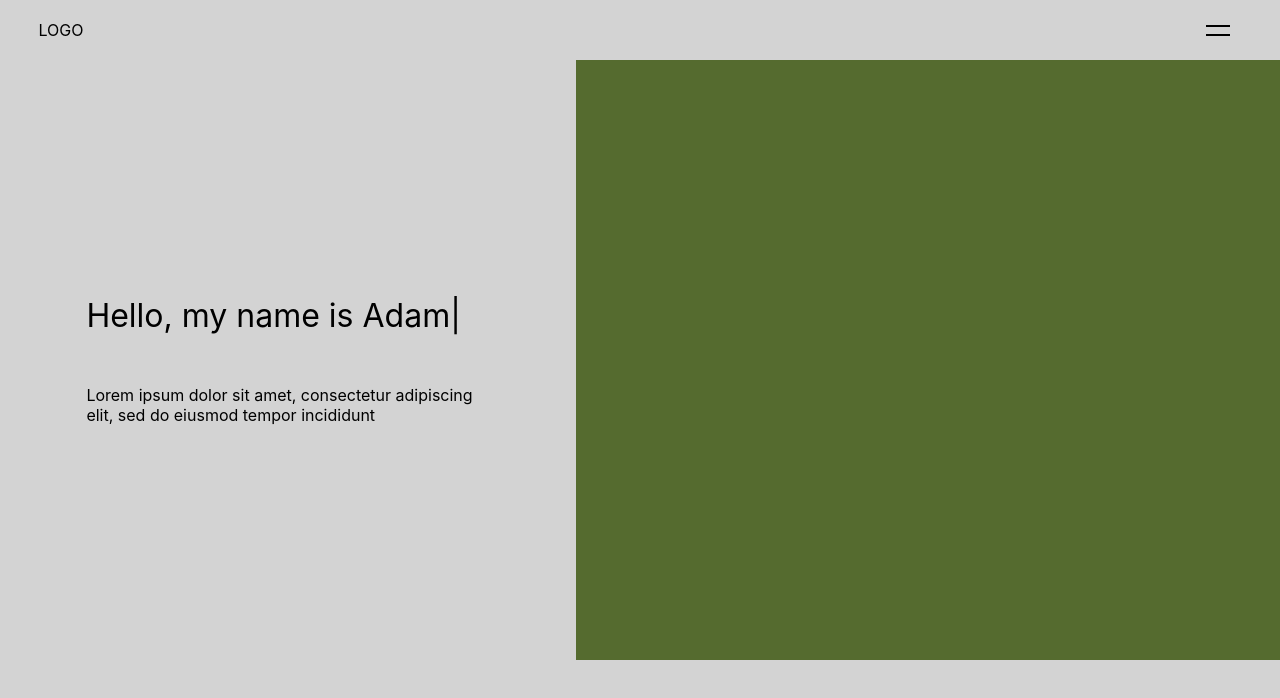
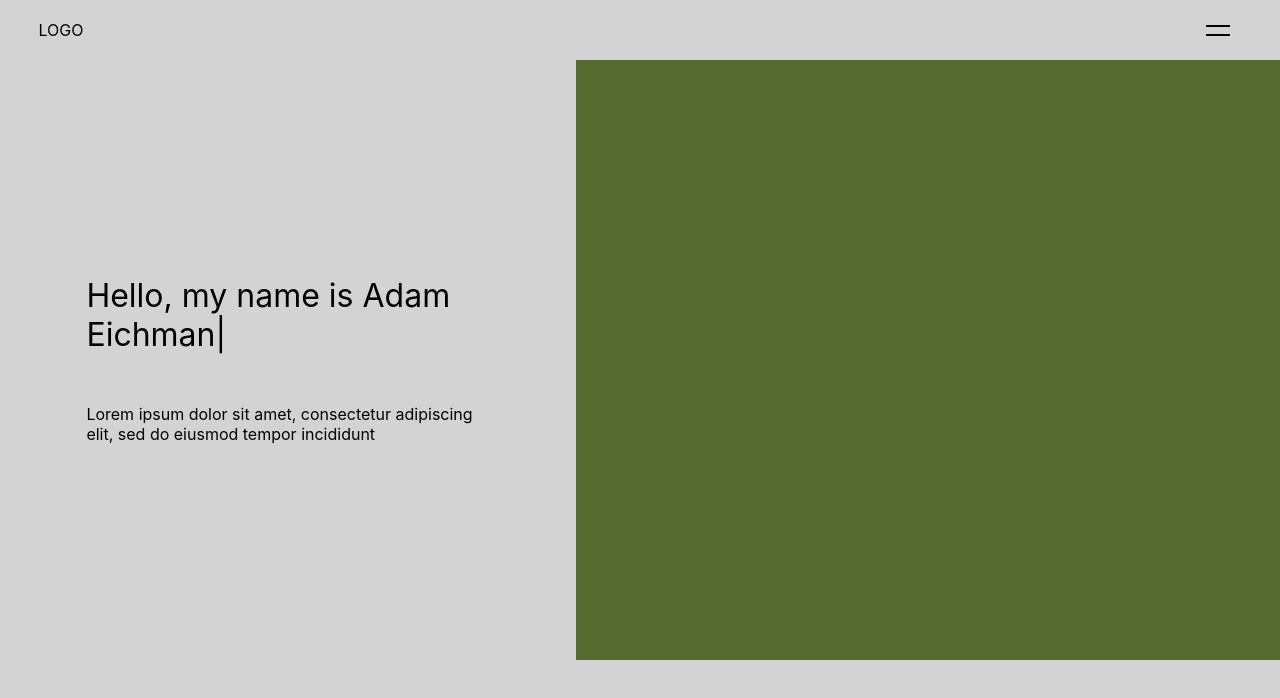
Before and after one commit to aeichman/Portfolio, a React (Create React App) app in the folder portfolio/: page / in a window 1280 px wide. Shown: the top 698 px of the page. Built offline with nearby package versions, Linux system fonts and the light colour scheme.

Commit message:
Format fixes

```diff
--- a/portfolio/src/App.css
+++ b/portfolio/src/App.css
@@ -21,7 +21,7 @@ body {
 }
 
 .intro-wrapper .intro-text .intro-header {
-  margin: 25px 15%;
+  margin: 25px 0;
   color: black;
   font-size: 32px;
 }
@@ -35,7 +35,7 @@ body {
 }
 
 .intro-wrapper .intro-graphic {
-  background-color: darkolivegreen;
+  background-color: #556b2f;
   height: 600px;
   width: 55%;
 }
--- a/portfolio/src/Body.js
+++ b/portfolio/src/Body.js
@@ -6,17 +6,19 @@ const Body = () => {
     return (
         <div className='intro-wrapper'>
             <div className='intro-text'>
+                <div className='intro-sub-container'>
                     <TypeAnimation
                     className='intro-header'
                     sequence={[
                         // Same substring at the start will only be typed out once, initially
-                'Hello, my name is Adam',
+                        'Hello, my name is Adam Eichman',
                         1000,
                     ]}
                     wrapper="span"
                     speed={50}
                     style={{ fontSize: '32px', display: 'inline-block' }}
                     />
+                </div>
             <p>Lorem ipsum dolor sit amet, consectetur adipiscing elit, sed do eiusmod tempor incididunt</p>
             </div>
             <div className='intro-graphic'></div>
```
Lines whose indentation alone changed are shown as unchanged.
